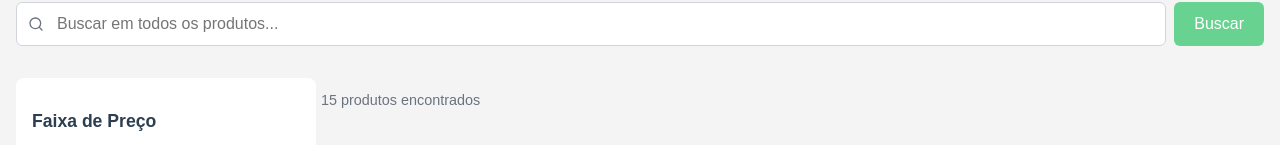
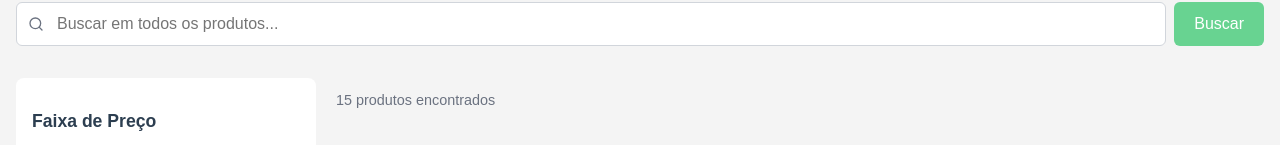
Before and after one commit to Mickael-7/RocketStore, a React (Vite) app in the folder rocketlab-store/: page /pesquisa in a window 1280 px wide. Shown: the part 240-385 px from the top of the page. Built offline with nearby package versions, Linux system fonts and the light colour scheme.

Commit message:
fix(SearchPages):ajustando resultado da pesquisa

```diff
--- a/rocketlab-store/src/pages/SearchPages.tsx
+++ b/rocketlab-store/src/pages/SearchPages.tsx
@@ -260,7 +260,7 @@ const SearchPage: React.FC<SearchPageProps> = () => {
           ) : (
             <>
               <div style={{ display: 'flex', justifyContent: 'space-between', alignItems: 'center', marginBottom: '1rem' }}>
-                <p style={{ fontSize: '0.9rem', color: 'var(--muted-text-color)'}}>
+                <p style={{ fontSize: '0.9rem', color: 'var(--muted-text-color)',marginLeft:'15px'}}>
                   {filteredAndSortedProducts.length} produto{filteredAndSortedProducts.length !== 1 ? "s" : ""} encontrado{filteredAndSortedProducts.length !== 1 ? "s" : ""}
                 </p>
                 {}
```
